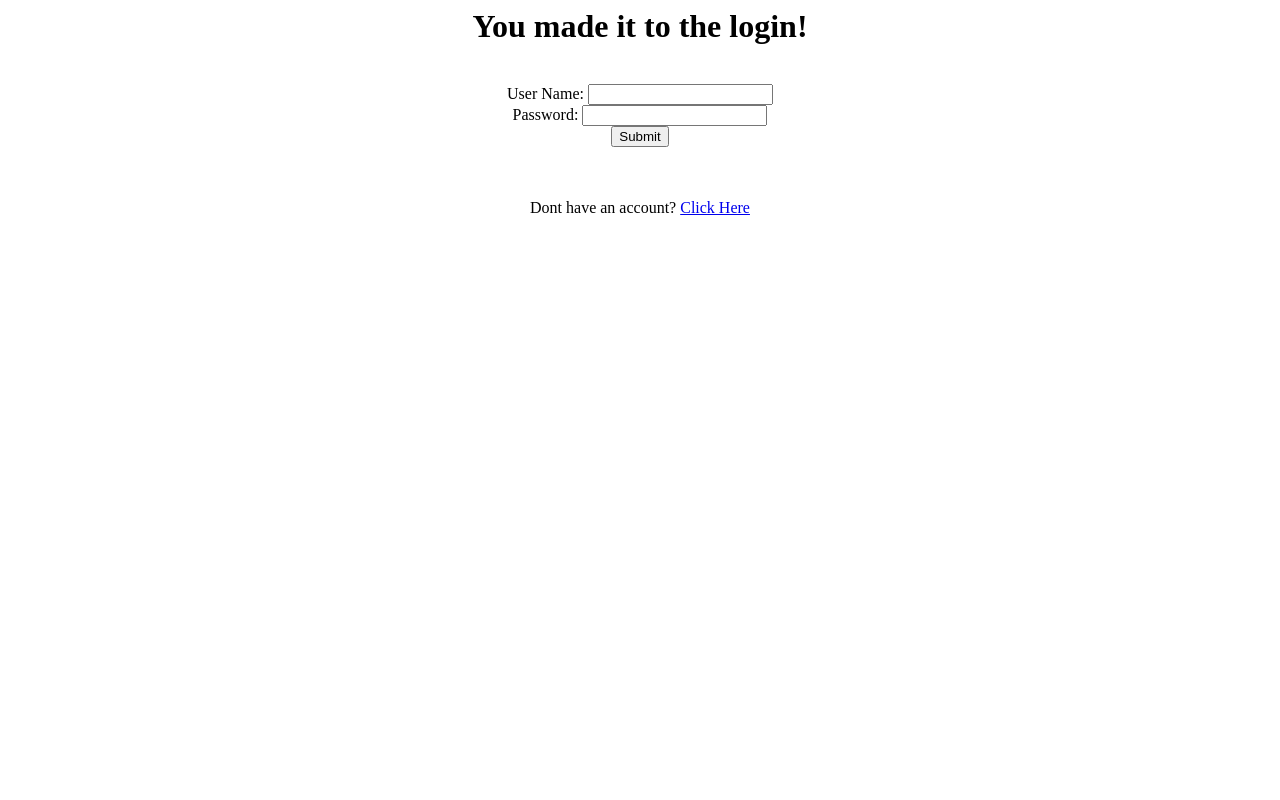
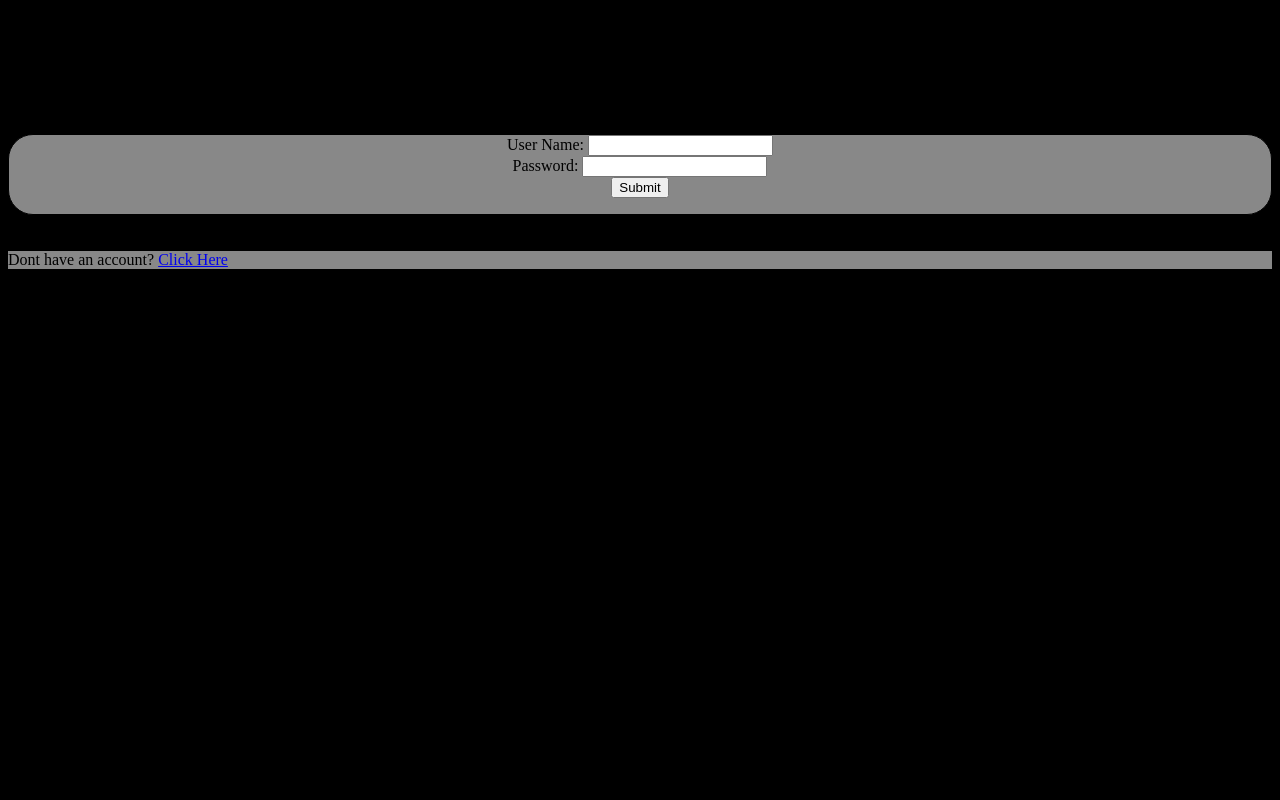
Before and after one commit to jqt3of5/greenzone, a PHP site: page /login/login.php in a window 1280 px wide. Run offline with PHP 8.4, Linux system fonts and the light colour scheme.

Commit message:
Adding some tools, and updating the login page

```diff
--- /dev/null
+++ b/www/css/login.css
@@ -0,0 +1,19 @@
+body{
+	background-color: #000000;
+}
+
+#login{
+	border-style: solid;
+	border-width: 1px;
+	border-radius: 25px;
+	background-color: #888888;
+	text-align: center;
+	vertical-align: center;
+}
+
+#signup{
+	background-color:#888888;
+	width: 100%;
+	margin-left: 0px;
+	margin-right: 0px;
+}
--- a/www/index.html
+++ b/www/index.html
@@ -18,7 +18,7 @@
 				<p> A place for web development</p>
 			</td>
 			<td id="rightHeader">
-				<a href="login.php">Login</a> | <a href="signUp.php">Sign Up</a>
+				<a href="login/login.php">Login</a> | <a href="login/signUp.php">Sign Up</a>
 			</td>
 		</tr>
 	</table>
--- a/www/login/login.php
+++ b/www/login/login.php
@@ -1,18 +1,22 @@
 <html>
     <head>
+		<link rel="stylesheet" href="css/login.css">
     </head>
 <body>
     <center>
-    <h1>You made it to the login!</h1><br>
-    <?php if (isset($_GET['error'])){ echo $_GET['error'] . '<br>'; } ?>
-    <form action='login-verify.php' method = 'post'>
-         User Name: <input type='text' name='username'><br>
-         Password: <input type='password' name='password'><br>
-         <input type='submit' value='Submit'>
-    </form>
+		<h1> TODD @ HOME </h1><br>
+		<p> A Place for Web Development</p>
+	</center>
+	<div id="login">
+		<form action='login-verify.php' method = 'post'>
+			User Name: <input type='text' name='username'><br>
+			Password: <input type='password' name='password'><br>
+			<input type='submit' value='Submit'>
+		</form>
+		<?php if (isset($_GET['error'])){ echo $_GET['error']; } ?>
+	</div>
     <br><br>
-    Dont have an account? <a href="signup.php" >Click Here</a>
+    <div id="signup">Dont have an account? <a href="signup.php" >Click Here</a> </div>
 
-    </center>
 </body>
 </html>
```
Also changed, not shown: www/js/controllers.js (+22 -7 lines).
